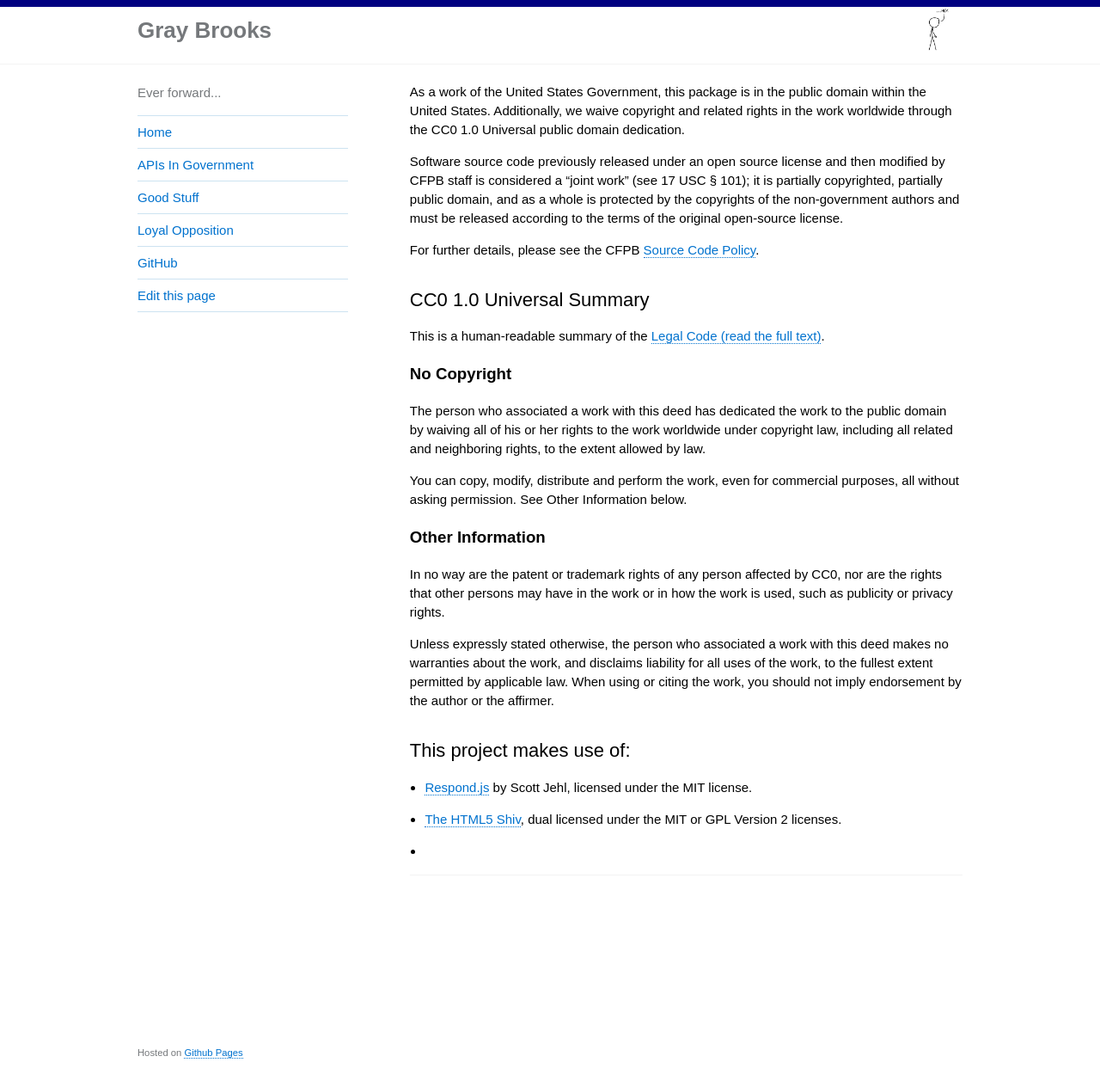
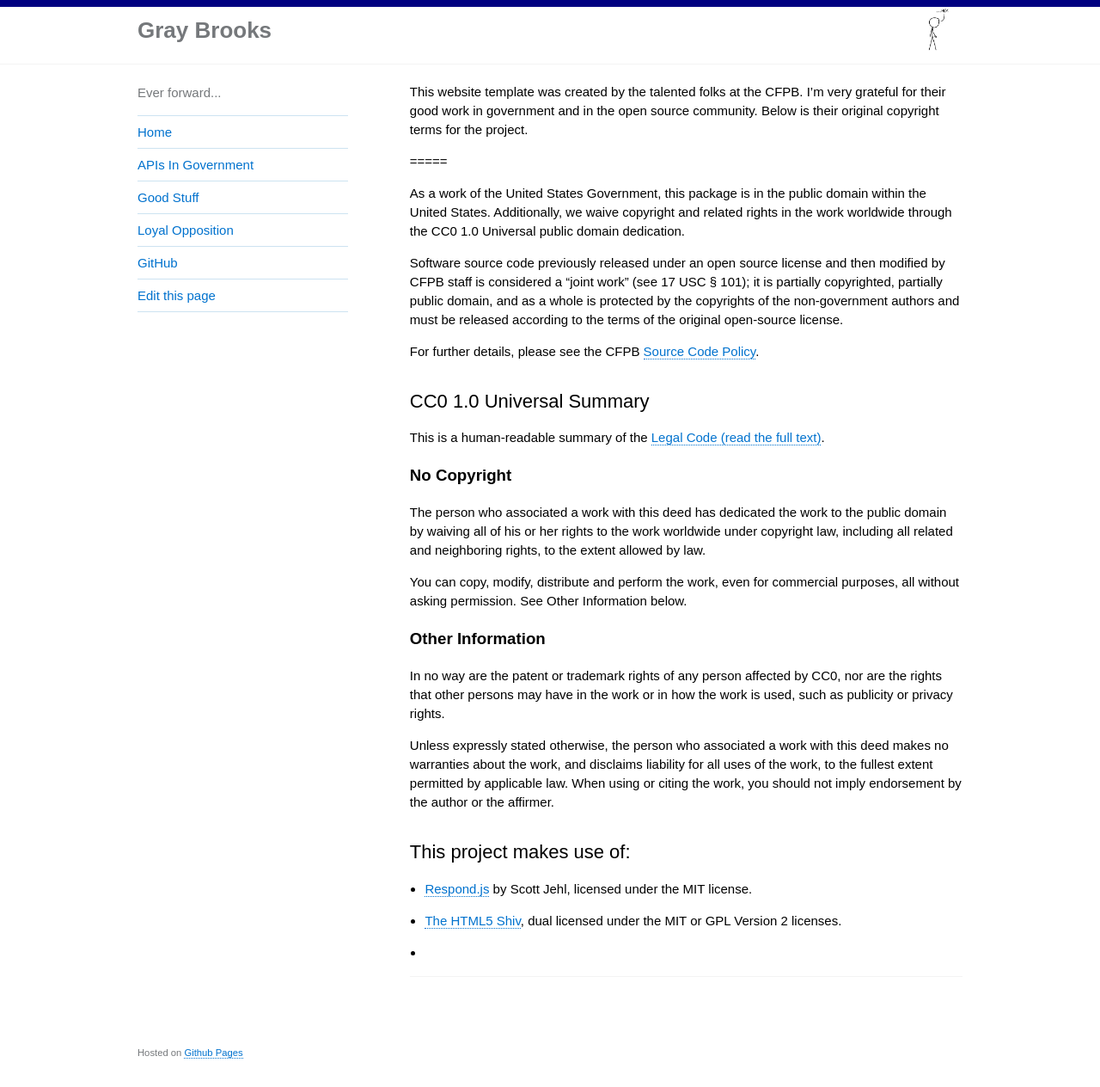
Before and after one commit to gbinal/gbinal.github.com, a Jekyll site: the page built from TERMS.md, in a window 1280 px wide and 1264 px high. Shown: the whole window at 86% size. Built offline with Jekyll 4.4.1, drawn with Linux system fonts in a browser that asks for light colours; our own code applies the rules of GitHub Pages for plain Markdown files.

Commit message:
updating terms

```diff
--- a/TERMS.md
+++ b/TERMS.md
@@ -1,3 +1,8 @@
+
+This website template was created by the talented folks at the CFPB.  I'm very grateful for their good work in government and in the open source community. Below is their original copyright terms for the project.
+
+=====
+
 As a work of the United States Government, this package is in the
 public domain within the United States. Additionally, we waive
 copyright and related rights in the work worldwide through the CC0 1.0
```
